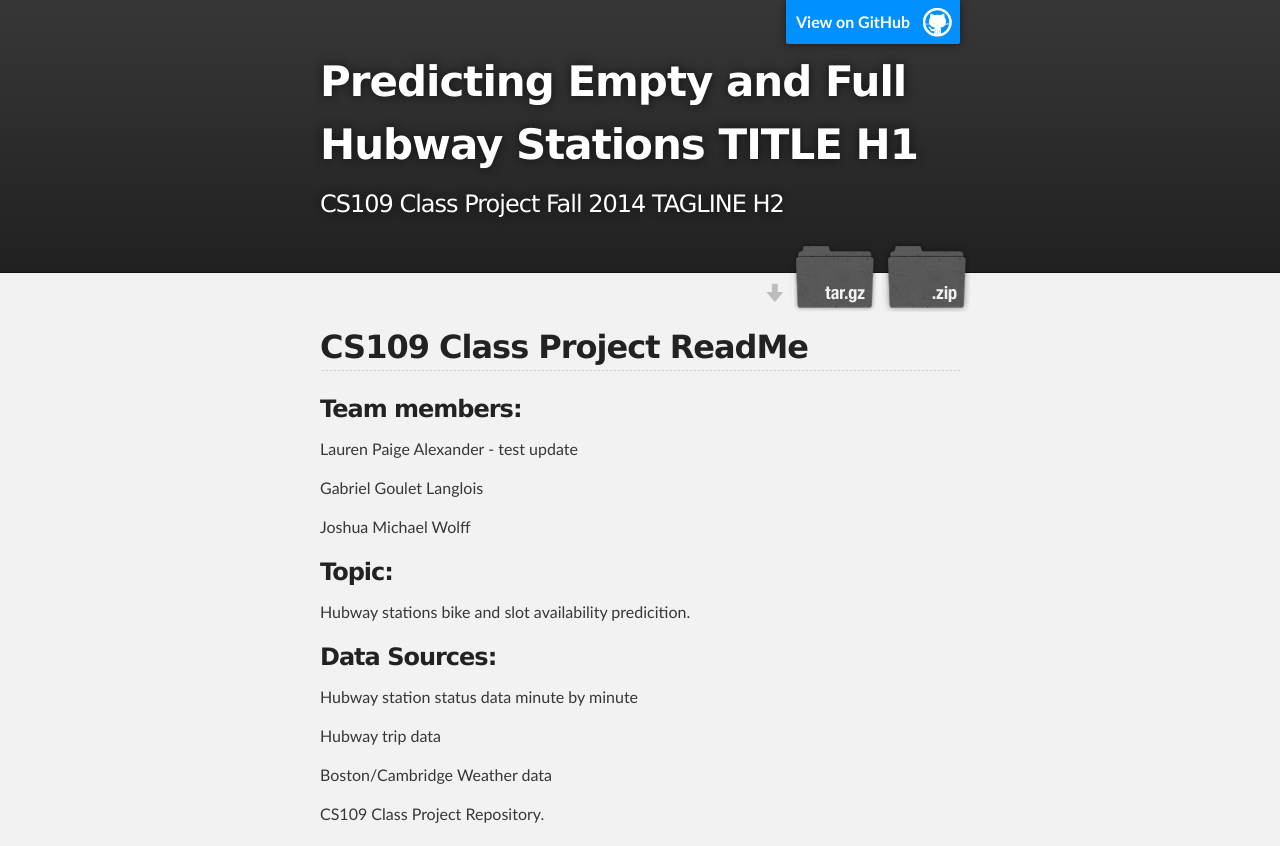
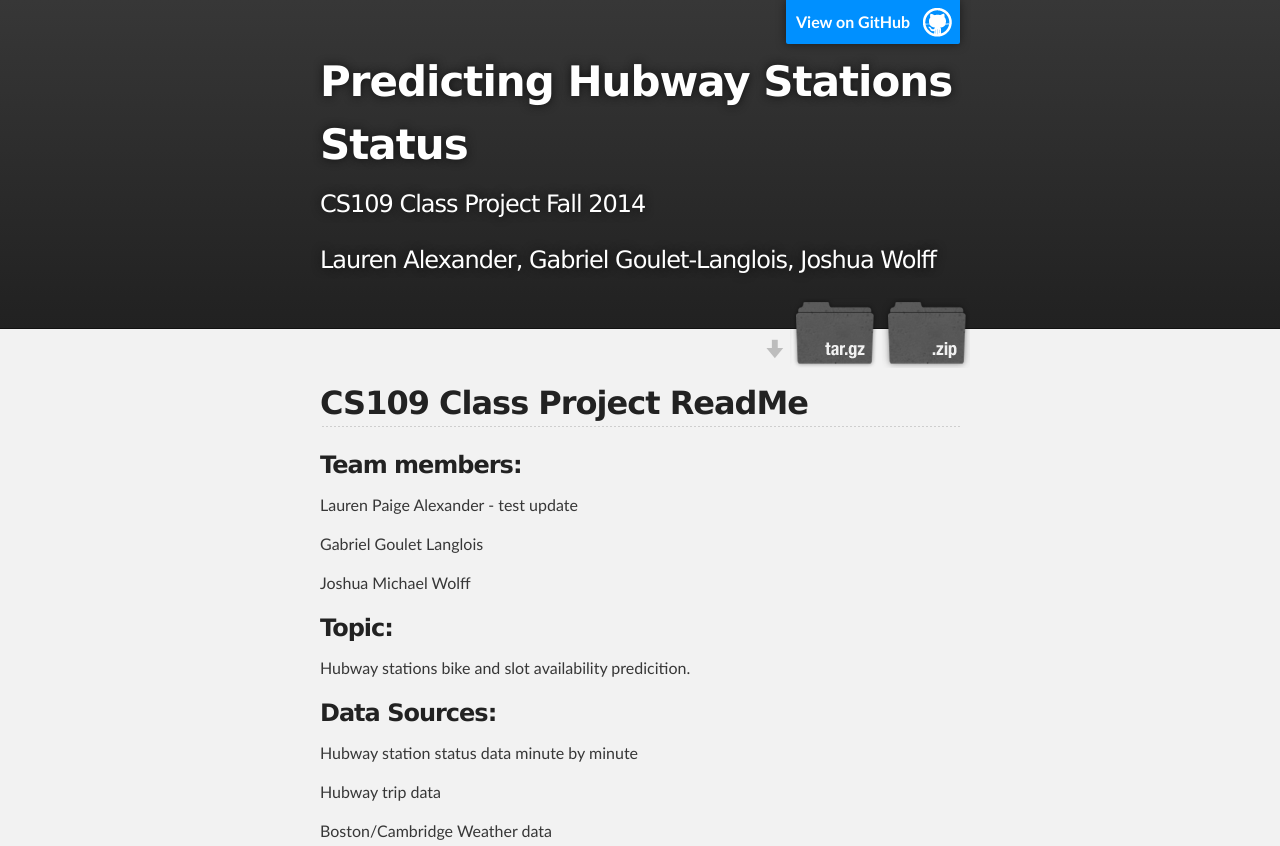
Before and after one commit to CS109Hubway/classp, a plain HTML site: page index.html in a window 1280 px wide. Shown: the top 846 px of the page. Drawn offline with Linux system fonts and the light colour scheme.

Commit message:
editing header

```diff
--- a/index.html
+++ b/index.html
@@ -8,7 +8,7 @@
 
     <link rel="stylesheet" type="text/css" media="screen" href="stylesheets/stylesheet.css">
 
-    <title>Predicting Empty and Full Hubway Stations TITLE</title>
+    <title>Predicting Empty and Full Hubway Stations</title>
   </head>
 
   <body>
@@ -18,8 +18,9 @@
         <header class="inner">
           <a id="forkme_banner" href="https://github.com/CS109Hubway/classp">View on GitHub</a>
 
-          <h1 id="project_title">Predicting Empty and Full Hubway Stations TITLE H1</h1>
-          <h2 id="project_tagline">CS109 Class Project Fall 2014 TAGLINE H2 </h2>
+          <h1 id="project_title">Predicting Hubway Stations Status</h1>
+          <h2 id="project_tagline">CS109 Class Project Fall 2014</h2>
+		  <h2 id="project_tagline">Lauren Alexander, Gabriel Goulet-Langlois, Joshua Wolff</h2>
 
             <section id="downloads">
               <a class="zip_download_link" href="https://github.com/CS109Hubway/classp/zipball/master">Download this project as a .zip file</a>
```
